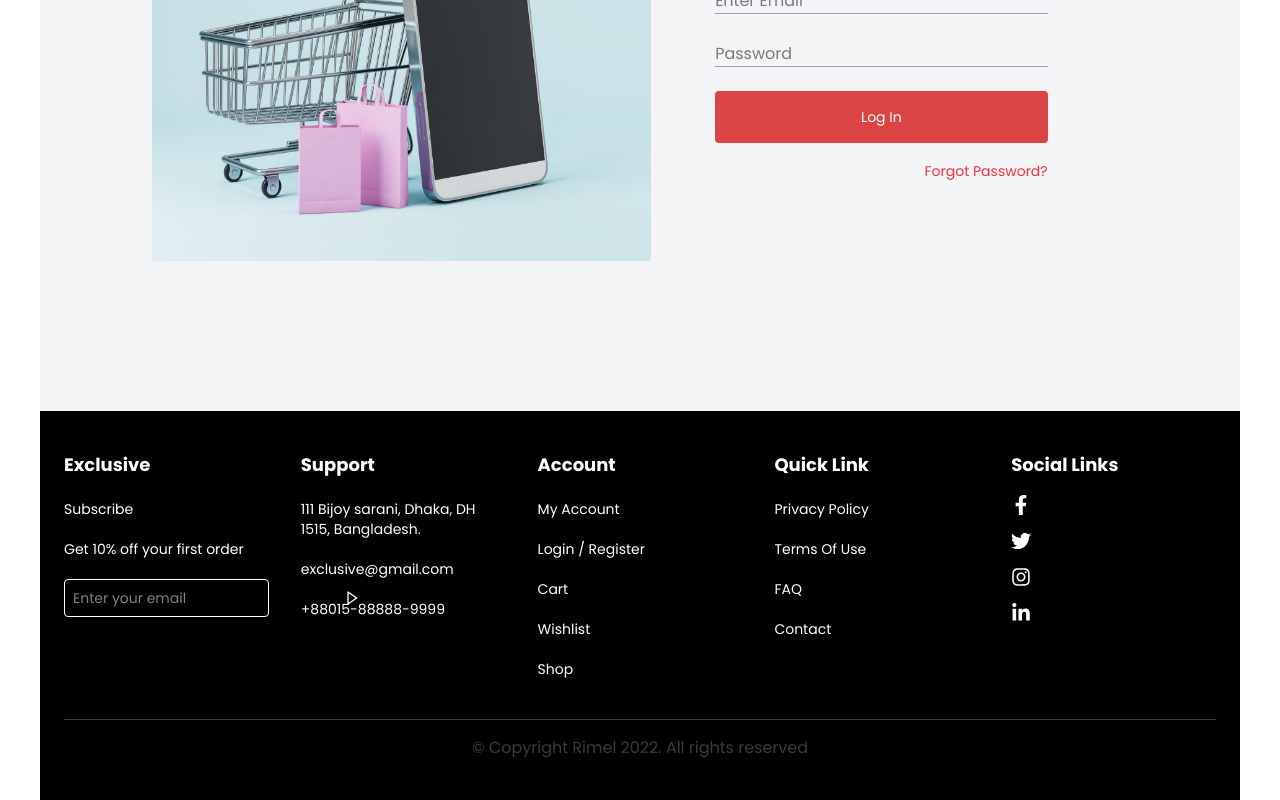
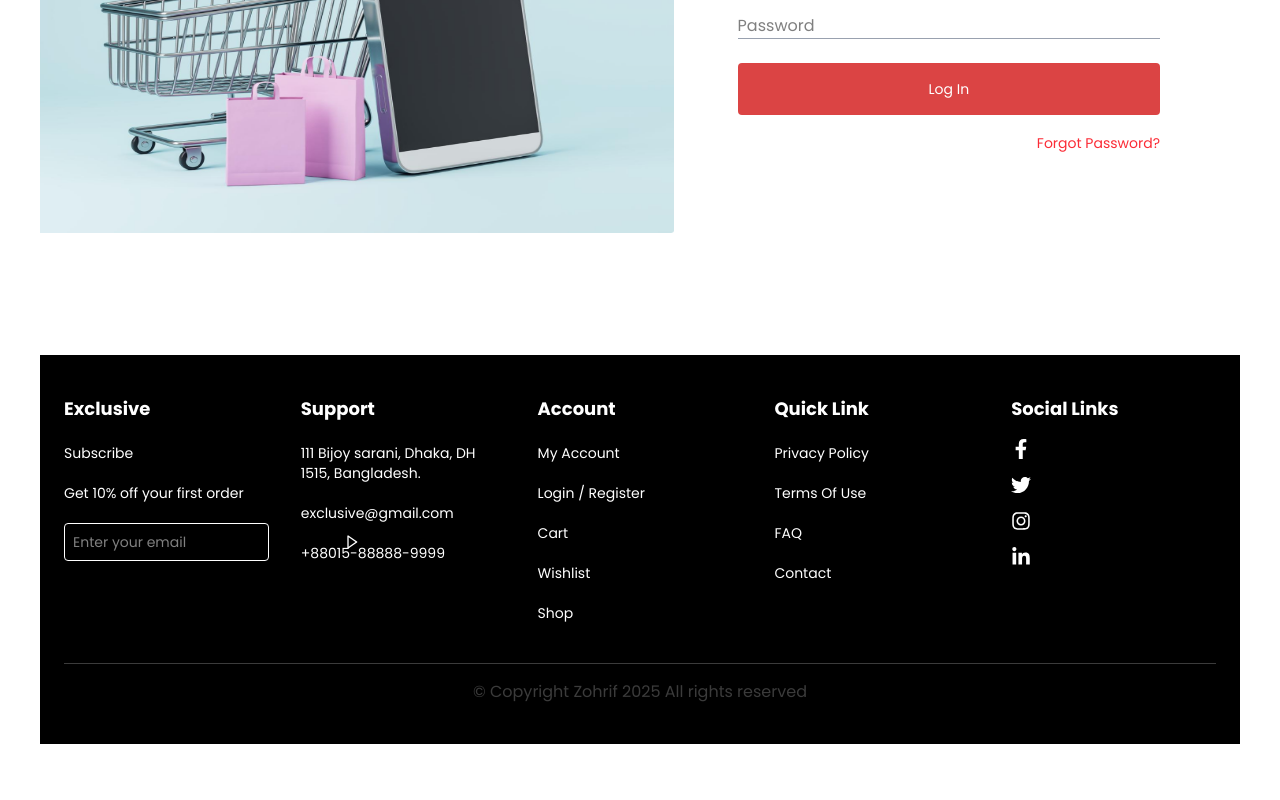
Before and after one commit to Zoha-Khan123/Zohrif-Ecommerce, a Next.js app: page /auth/login in a window 1280 px wide. Shown: the part 506-1306 px from the top of the page. After the commit the page ends 1250 px from the top, so only its background shows below. Built offline with nearby package versions, Linux system fonts and the light colour scheme.

Commit message:
fixed minner erorrs

```diff
--- a/src/app/auth/login/page.tsx
+++ b/src/app/auth/login/page.tsx
@@ -3,7 +3,7 @@ import AuthForm from "@/app/components/authForm.tsx/authForm";
 
 export default function LoginPage() {
   return (
-    <div className="flex justify-center items-center min-h-screen bg-gray-100">
+    <div>
       <AuthForm
         title="Log in to Exclusive"
         subtitle="Enter your details below"
--- a/src/app/components/featured/featured.tsx
+++ b/src/app/components/featured/featured.tsx
@@ -28,7 +28,7 @@ const Featured = () => {
         {/* Right Column */}
         <div className="grid grid-rows-2 gap-6">
           {/* Top Full Width */}
-          <div className="relative h-[190px] overflow-hidden rounded-lg bg-[#0d0d0d]">
+          <div className="relative right-0 h-[190px] overflow-hidden rounded-lg bg-[#0d0d0d]">
             <Image
               src="/featured-02.png"
               alt="Women's Collection"
--- a/src/app/components/footer/footer.tsx
+++ b/src/app/components/footer/footer.tsx
@@ -65,7 +65,7 @@ const Footer = () => {
 
       {/* Footer Bottom */}
       <div className="text-center text-[#3b3b3b] mt-10 border-t border-[#3b3b3b] pt-4">
-        © Copyright Rimel 2022. All rights reserved
+        © Copyright Zohrif {new Date().getFullYear()} All rights reserved
       </div>
     </footer>
   );
--- a/src/app/components/navbar/navbar.tsx
+++ b/src/app/components/navbar/navbar.tsx
@@ -28,7 +28,7 @@ const Navbar = () => {
         <ul className="nav-links">
           <li><Link href="/home">Home</Link></li>
           <li><Link href="/about">About</Link></li>
-          <li><Link href="/signup">Signup</Link></li>
+          <li><Link href="/auth/signup">Signup</Link></li>
           <li className="categories">Categories<span><MdKeyboardArrowDown /></span></li>
         </ul>
 
--- a/src/app/page.tsx
+++ b/src/app/page.tsx
@@ -20,7 +20,6 @@ const page = () => {
       <ExploreProduct/>
       <Featured/>
       <Services/>
-      <h1 className='text-3xl font-bold text-center mt-10'>Git repo test</h1>
     </>
   )
 }
```
